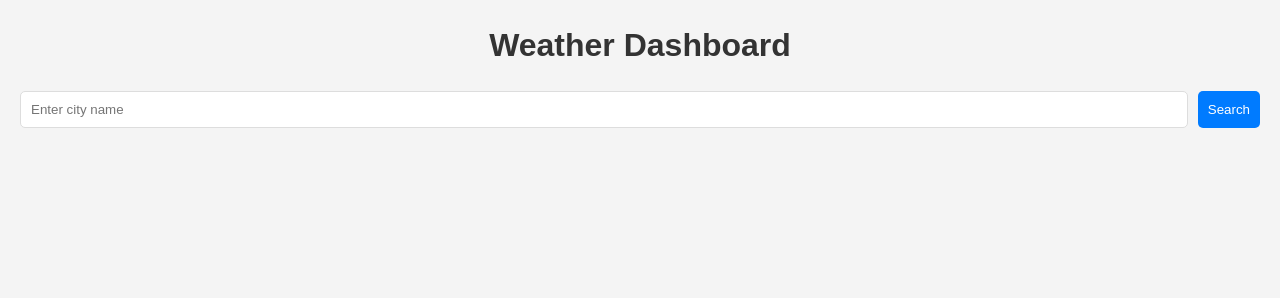
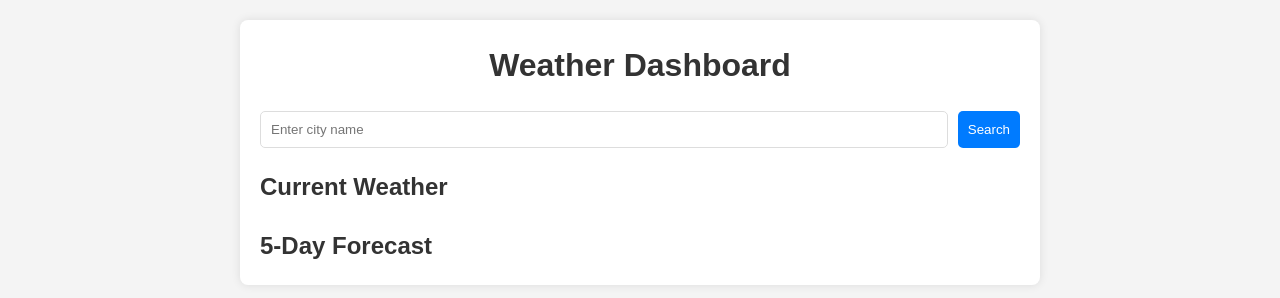
Before and after one commit to loganlosee/week6WeatherDashboard, a plain HTML site: page index.html in a window 1280 px wide. Drawn offline with Linux system fonts and the light colour scheme.

```diff
--- a/index.html
+++ b/index.html
@@ -2,31 +2,27 @@
 <html lang="en">
 <head>
     <meta charset="UTF-8">
-    <meta name="viewport" content="width=device-width, initial-scale=1.0">
     <title>Weather Dashboard</title>
-    <link rel="stylesheet" href="./assets/styles.css">
+    <link rel="stylesheet" href="assets/styles.css">
 </head>
 <body>
-    <header>
-        <h1>Weather Dashboard</h1>
-    </header>
-    <main>
+    <div class="container">
+        <header>
+            <h1>Weather Dashboard</h1>
+        </header>
         <form id="searchForm">
-            <input type="text" id="cityInput" placeholder="Enter city name">
+            <input type="text" id="cityInput" placeholder="Enter city name" required>
             <button type="submit">Search</button>
-          </form>
-          <div id="weather"></div>
-        </section>
-        <section id="current-weather">
-            <!-- Current weather -->
-        </section>
-        <section id="forecast-weather">
-            <!-- 5-day forecast -->
-        </section>
-        <aside id="search-history">
-            <!-- Search history -->
-        </aside>
-    </main>
+        </form>
+        <div class="current-weather">
+            <h2>Current Weather</h2>
+            <div id="currentWeatherDisplay"></div>
+        </div>
+        <div class="forecast">
+            <h2>5-Day Forecast</h2>
+            <div id="forecastDisplay" class="forecast-container"></div>
+        </div>
+    </div>
     <script src="./assets/scripts.js"></script>
 </body>
 </html>
```
